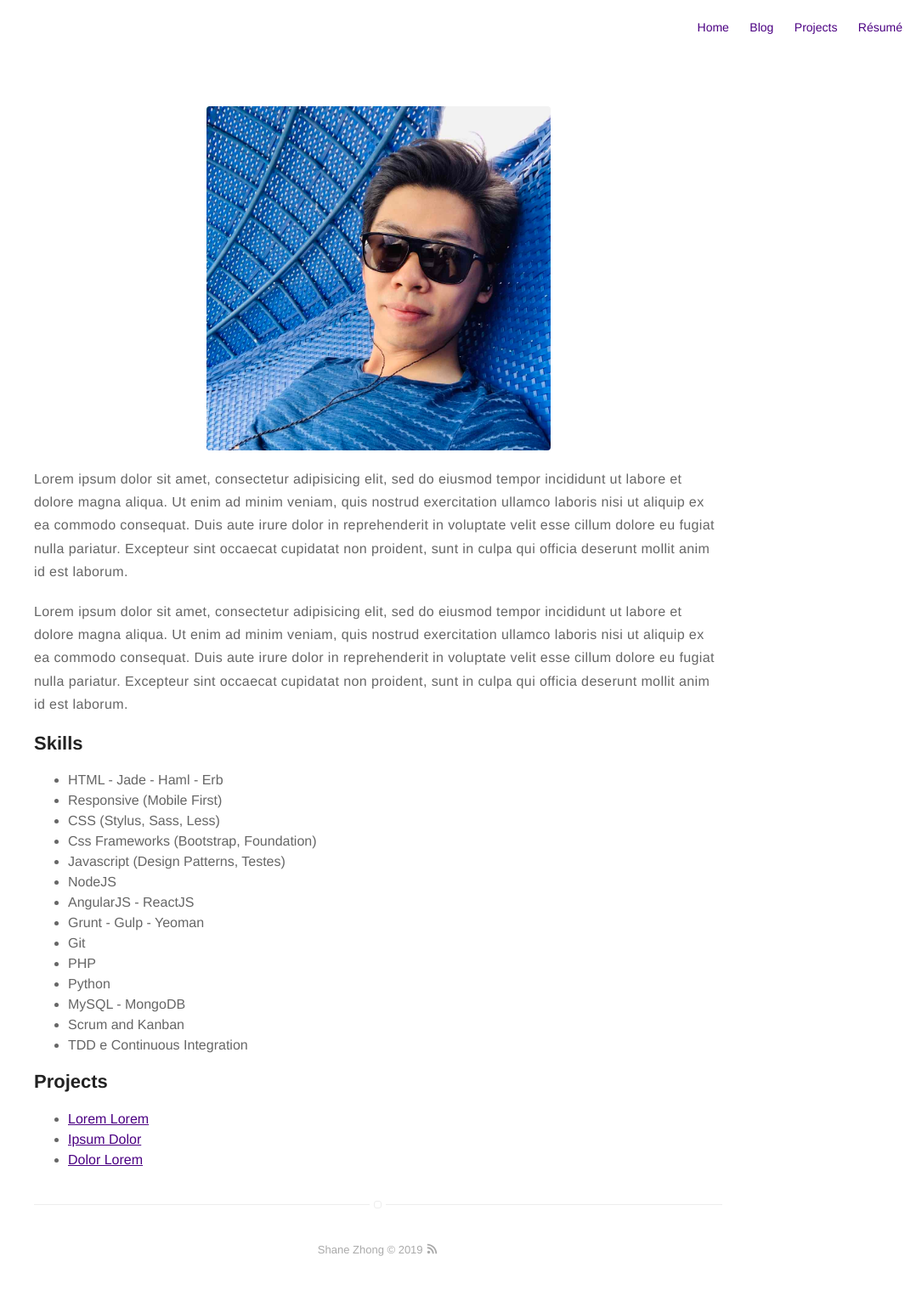
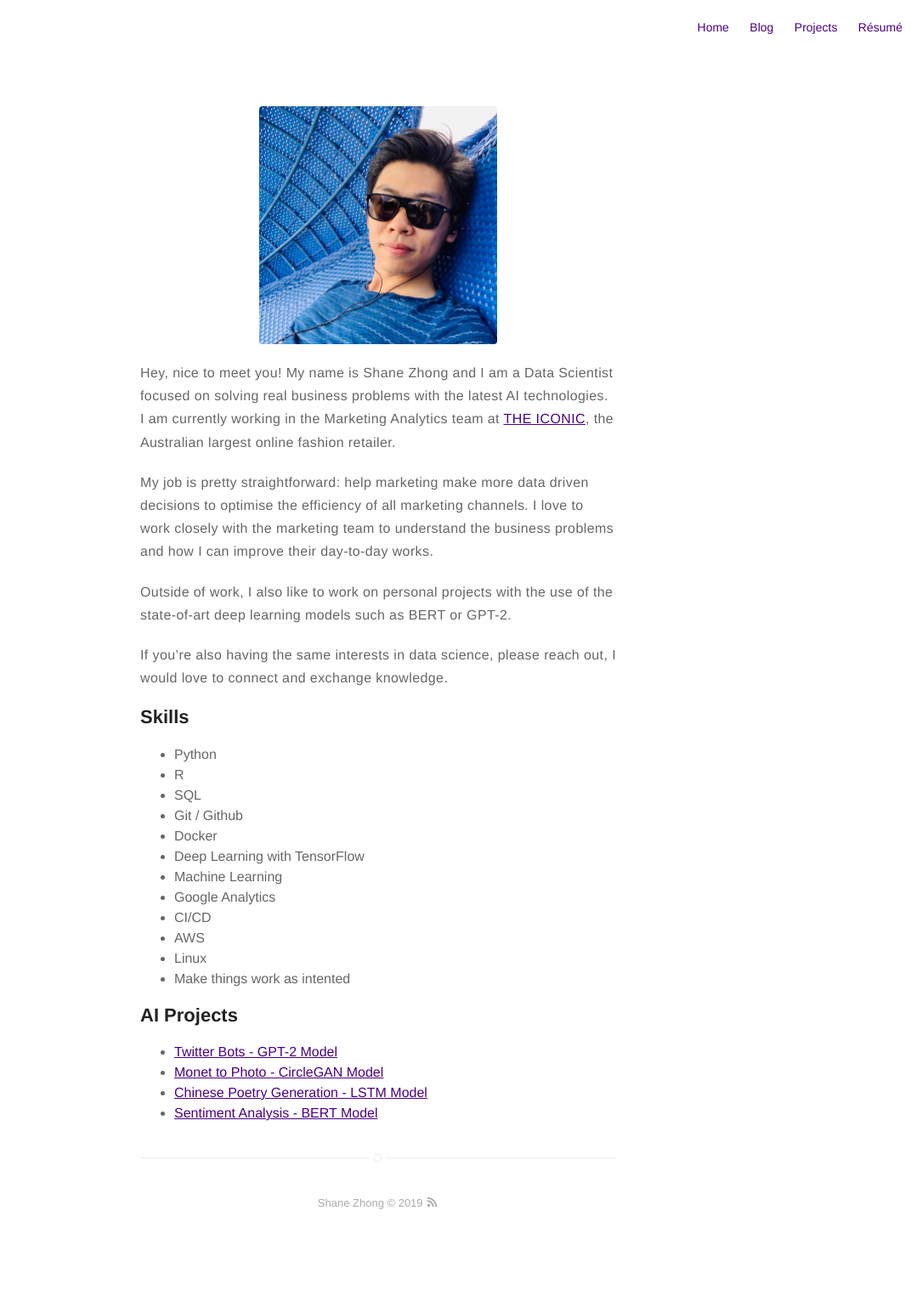
Before and after one commit to ShaneZhong/shanezhong.github.io, a Jekyll site: the page built from about.md, in a window 1280 px wide. Shown: the whole page at 85% size, without its empty margins (195-1280 px from the left). Built offline with Jekyll 4.4.1, drawn with Linux system fonts in a browser that asks for light colours; after the commit the page ends 1463 px from its top, so only the background shows below that.

Commit message:
Update Personal Statment

```diff
--- a/_config.yml
+++ b/_config.yml
@@ -14,7 +14,7 @@ picture: assets/images/profile.jpg
 # and specify source (external or local).
 resume: true
 resume-external: true
-resume-url: https://www.dropbox.com/s/9n1oml19x4mgdj7/Shane%20Zhong_Resume.pdf
+resume-url: https://docs.google.com/document/d/1PMvPTXeKU3M5EDj_op18nDHjzl-et6Gj2TAjVQE2EMk/edit?usp=sharing
 
 url: https://shanezhong.github.io/
 # your url: http://USERNAME.github.io
@@ -64,7 +64,7 @@ authors:
 # do you want a larger site? change the option below
 # options: [normal, large] | default: normal
 # normal = 560px / large = 810px
-width: large
+width: normal
 
 # if you don't need pagination, comment the *paginate* configs below
 # paginate: 5
--- a/about.md
+++ b/about.md
@@ -4,43 +4,46 @@ layout: page
 ---
 ![Profile Image]({{ site.url }}/{{ site.picture }})
 
-<p>Lorem ipsum dolor sit amet, consectetur adipisicing elit, sed do eiusmod
-tempor incididunt ut labore et dolore magna aliqua. Ut enim ad minim veniam,
-quis nostrud exercitation ullamco laboris nisi ut aliquip ex ea commodo
-consequat. Duis aute irure dolor in reprehenderit in voluptate velit esse
-cillum dolore eu fugiat nulla pariatur. Excepteur sint occaecat cupidatat non
-proident, sunt in culpa qui officia deserunt mollit anim id est laborum.</p>
+<p>Hey, nice to meet you! My name is Shane Zhong and I am a Data Scientist
+focused on solving real business problems with the latest AI technologies.
+I am currently working in the Marketing Analytics team at
+ <a href="https://www.theiconic.com.au/">THE ICONIC</a>, the Australian
+ largest online fashion retailer.</p>
 
-<p>Lorem ipsum dolor sit amet, consectetur adipisicing elit, sed do eiusmod
-tempor incididunt ut labore et dolore magna aliqua. Ut enim ad minim veniam,
-quis nostrud exercitation ullamco laboris nisi ut aliquip ex ea commodo
-consequat. Duis aute irure dolor in reprehenderit in voluptate velit esse
-cillum dolore eu fugiat nulla pariatur. Excepteur sint occaecat cupidatat non
-proident, sunt in culpa qui officia deserunt mollit anim id est laborum.</p>
+
+My job is pretty straightforward: help marketing make more data
+driven decisions to optimise the efficiency of all marketing channels.
+I love to work closely with the marketing team to understand the
+business problems and how I can improve their day-to-day works.
+
+Outside of work, I also like to work on personal projects with the use of
+the state-of-art deep learning models such as BERT or GPT-2.
+
+If you’re also having the same interests in data science,
+ please reach out, I would love to connect and exchange knowledge.
 
 <h2>Skills</h2>
 
 <ul class="skill-list">
-	<li>HTML - Jade - Haml - Erb</li>
-	<li>Responsive (Mobile First)</li>
-	<li>CSS (Stylus, Sass, Less)</li>
-	<li>Css Frameworks (Bootstrap, Foundation)</li>
-	<li>Javascript (Design Patterns, Testes)</li>
-	<li>NodeJS</li>
-	<li>AngularJS - ReactJS</li>
-	<li>Grunt - Gulp - Yeoman</li>
-	<li>Git</li>
-	<li>PHP</li>
-	<li>Python</li>
-	<li>MySQL - MongoDB</li>
-	<li>Scrum and Kanban</li>
-	<li>TDD e Continuous Integration</li>
+    <li>Python</li>
+	<li>R</li>
+	<li>SQL</li>
+	<li>Git / Github</li>
+	<li>Docker</li>
+	<li>Deep Learning with TensorFlow</li>
+	<li>Machine Learning</li>
+	<li>Google Analytics</li>
+	<li>CI/CD</li>
+	<li>AWS</li>
+	<li>Linux</li>
+	<li>Make things work as intented</li>
 </ul>
 
-<h2>Projects</h2>
+<h2>AI Projects</h2>
 
 <ul>
-	<li><a href="https://github.com/">Lorem Lorem</a></li>
-	<li><a href="https://github.com/">Ipsum Dolor</a></li>
-	<li><a href="https://github.com/">Dolor Lorem</a></li>
+	<li><a href="https://github.com/">Twitter Bots - GPT-2 Model</a></li>
+	<li><a href="https://github.com/">Monet to Photo - CircleGAN Model</a></li>
+	<li><a href="https://github.com/">Chinese Poetry Generation - LSTM Model</a></li>
+	<li><a href="https://github.com/">Sentiment Analysis - BERT Model</a></li>
 </ul>
```
Also changed, not shown: 2 other files.
